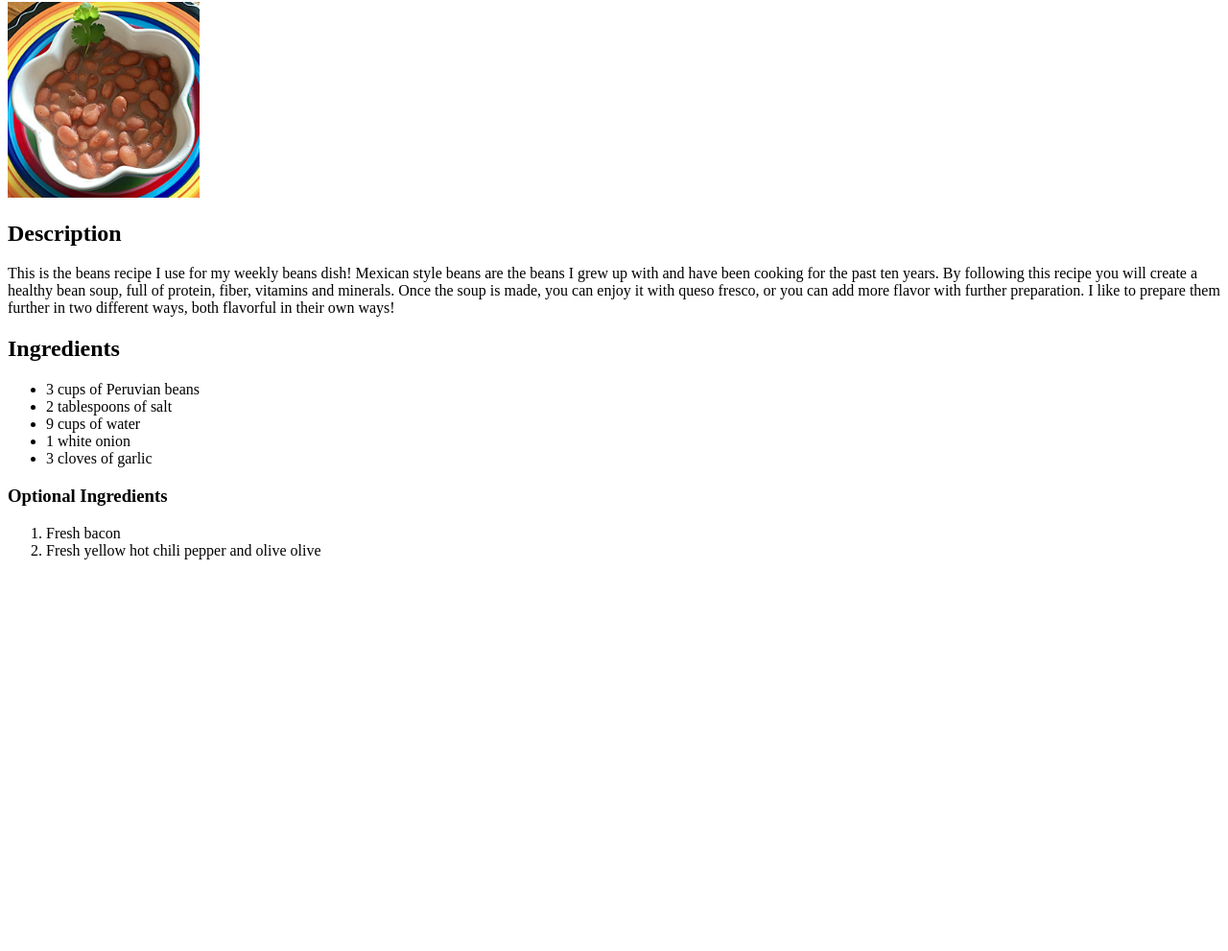
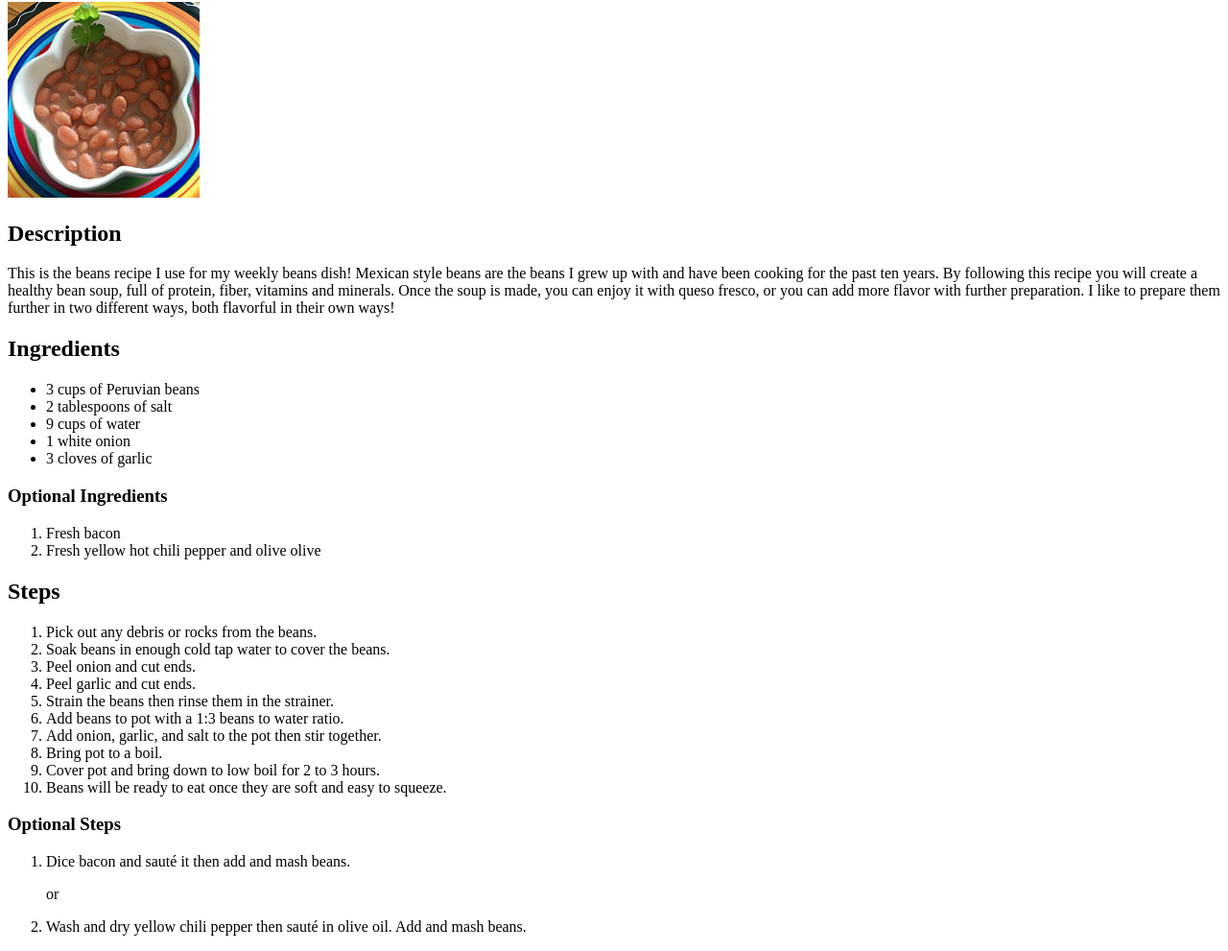
Before and after one commit to GioMurillo/odin-recipes, a plain HTML site: page recipes/beans.html in a window 1280 px wide. Shown: the part 78-1069 px from the top of the page at 96% size. Before the commit the page ends 800 px from the top, so only its background shows below. Drawn offline with Linux system fonts and the light colour scheme.

Commit message:
Add steps and remove redundant parapgrah tags

```diff
--- a/recipes/beans.html
+++ b/recipes/beans.html
@@ -18,7 +18,6 @@
         flavorful in their own ways!
     </p>
     <h2>Ingredients</h2>
-    <p>
     <ul>
         <li>3 cups of Peruvian beans</li>
         <li>2 tablespoons of salt</li>
@@ -26,13 +25,32 @@
         <li>1 white onion</li>
         <li>3 cloves of garlic</li>
     </ul>
-    </p>
+
     <h3>Optional Ingredients</h3>
-    <p>
     <ol>
         <li>Fresh bacon</li>
         <li>Fresh yellow hot chili pepper and olive olive</li>
     </ol>
-    </p>
+    <h2>Steps</h2>
+    <ol>
+        <li>Pick out any debris or rocks from the beans.</li>
+        <li>Soak beans in enough cold tap water to cover the beans.</li>
+        <li>Peel onion and cut ends.</li>
+        <li>Peel garlic and cut ends.</li>
+        <li>Strain the beans then rinse them in the strainer.</li>
+        <li>Add beans to pot with a 1:3 beans to water ratio.</li>
+        <li>Add onion, garlic, and salt to the pot then stir together.</li>
+        <li>Bring pot to a boil.</li>
+        <li>Cover pot and bring down to low boil for 2 to 3 hours.</li>
+        <li>Beans will be ready to eat once they are soft and easy to squeeze.</li>
+    </ol>
+     <h3>Optional Steps</h3>
+     <ol>
+        <li>Dice bacon and sauté it then add and mash beans.</li>
+        <p>or</p>
+        <li>Wash and dry yellow chili pepper then sauté in olive oil.
+            Add and mash beans.
+        </li>
+     </ol>
 </body>
 </html>
```
Lines whose indentation alone changed are shown as unchanged.
